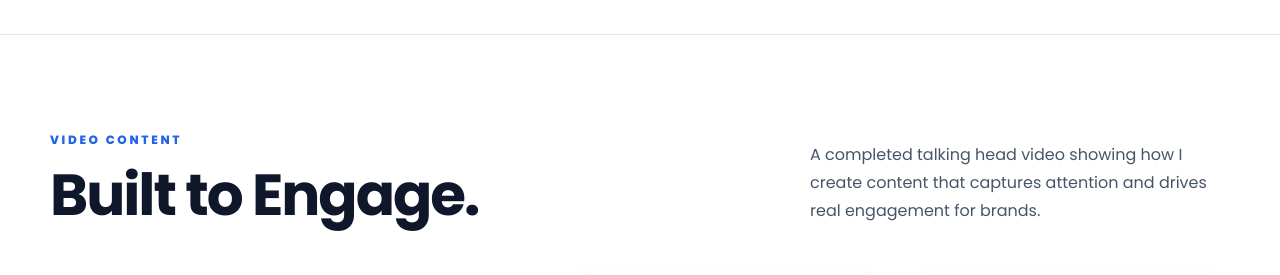
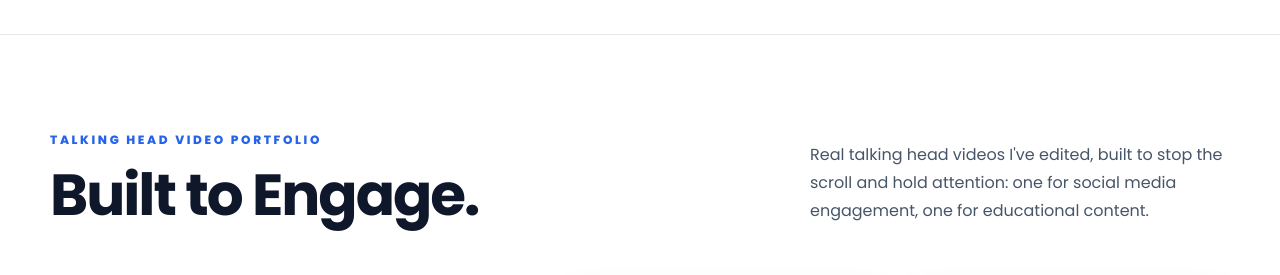
Before and after one commit to prabalshakya970-boop/prabalrajshakyaportfolio, a plain HTML site: page index.html in a window 1280 px wide. Shown: the part 2140-2415 px from the top of the page. Drawn offline with nearby package versions, Linux system fonts and the light colour scheme; grey boxes are pictures that could not be loaded.

Commit message:
Update video section label to Talking Head Video Portfolio

```diff
--- a/index.html
+++ b/index.html
@@ -388,8 +388,8 @@
     <section id="engage">
       <div class="wrap">
         <div class="section-head">
-          <div><span class="section-label">Video Content</span><h2>Built to Engage.</h2></div>
-          <p>A completed talking head video showing how I create content that captures attention and drives real engagement for brands.</p>
+          <div><span class="section-label">Talking Head Video Portfolio</span><h2>Built to Engage.</h2></div>
+          <p>Real talking head videos I've edited, built to stop the scroll and hold attention: one for social media engagement, one for educational content.</p>
         </div>
         <div class="engage-bento" style="margin-top:44px">
           <div class="bento-card bento-why">
```
